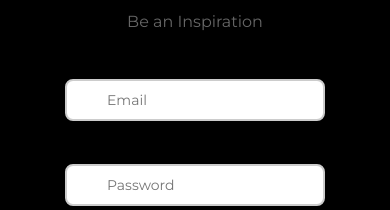
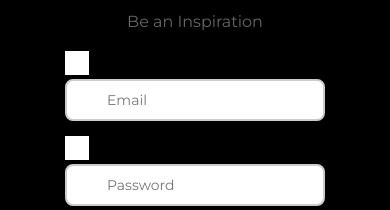
Before and after one commit to Zankcry/Introweb-Project, a plain HTML site: page login.html in a window 390 px wide. Shown: the part 250-460 px from the top of the page. Drawn offline with Linux system fonts and the light colour scheme.

Commit message:
Add files via upload

```diff
--- a/css/style.css
+++ b/css/style.css
@@ -112,6 +112,10 @@ p {
   margin-bottom: 20px;
 }
 
+.input-container img {
+  filter: brightness(0) invert(1);
+}
+
 input {
   width: 100%;
   padding: 15px;
@@ -122,6 +126,7 @@ input {
   transition: all 0.3s ease;
   font-family: 'Montserrat', sans-serif;
 }
+
 
 input:focus {
   border-color: #1E90FF;
@@ -323,6 +328,11 @@ footer a {
       margin-bottom: 15px;
   }
 
+  .input-container img {
+    background-color: lightblue; /* Set your desired background color */
+
+  }
+
   input {
       padding: 10px;
       padding-left: 40px;
```
